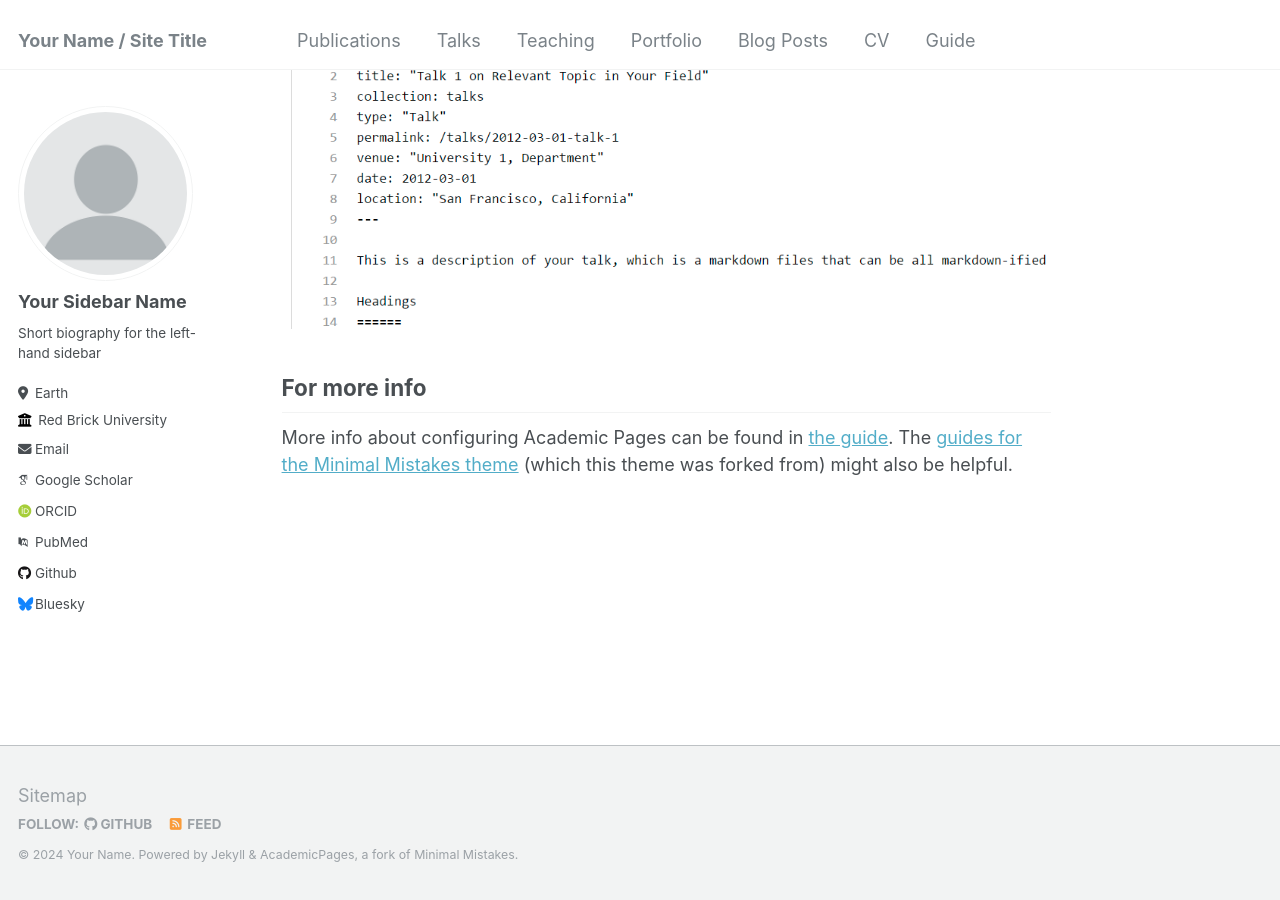
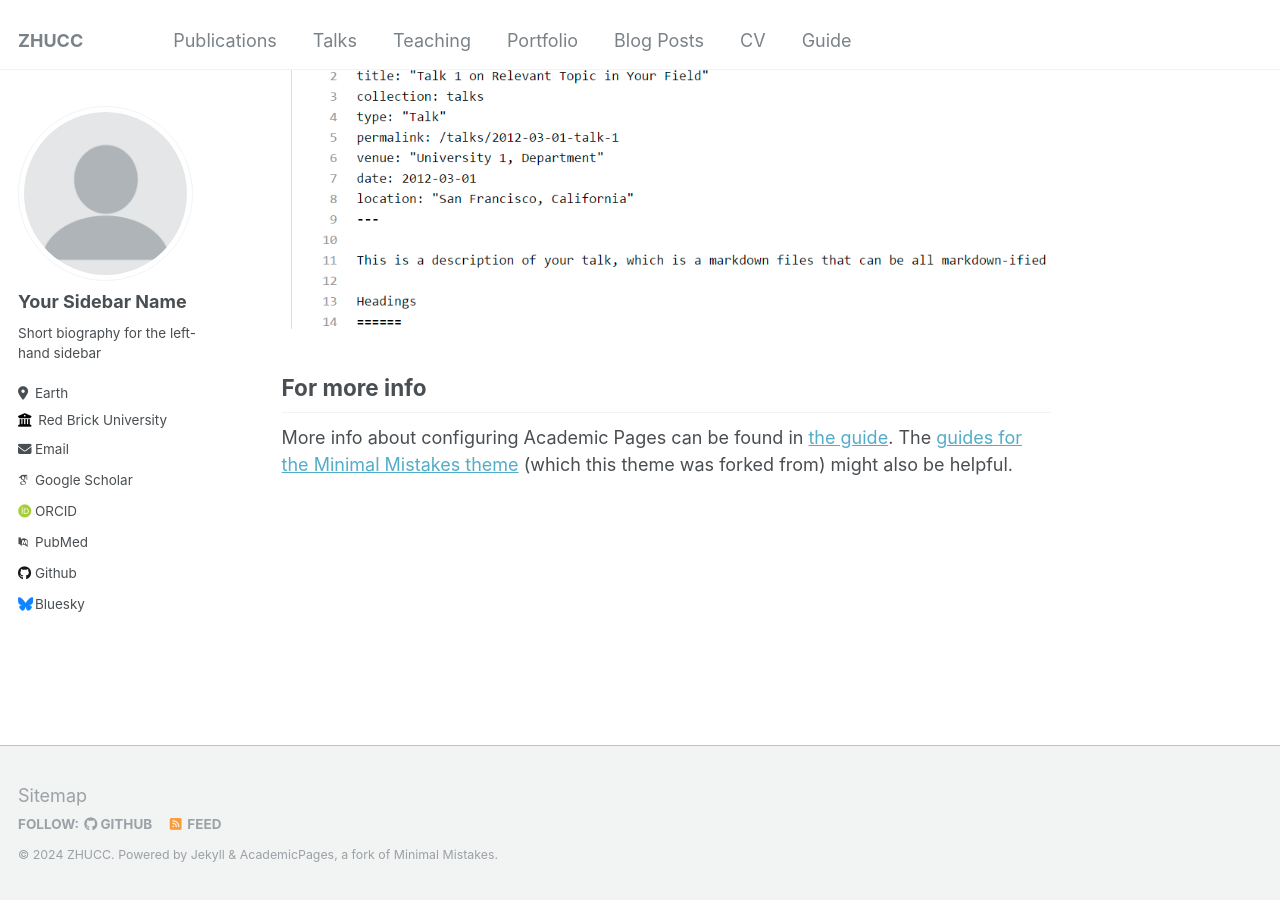
Before and after one commit to Guokr1991/zhucc123.github.io, a Jekyll site: the page built from _pages/about.md, in a window 1280 px wide and 900 px high, scrolled down 2660 px. Built offline with Jekyll 4.4.1, drawn with Linux system fonts in a browser that asks for light colours; some web fonts are replaced.

Commit message:
Update _config.yml

```diff
--- a/_config.yml
+++ b/_config.yml
@@ -8,11 +8,11 @@
 
 # Basic Site Settings
 locale                   : "en-US"
-title                    : "Your Name / Site Title"
+title                    : "ZHUCC"
 title_separator          : "-"
-name                     : &name "Your Name"
+name                     : &name "ZHUCC"
 description              : &description "personal description"
-url                      : https://academicpages.github.io # the base hostname & protocol for your site e.g. "https://mmistakes.github.io"
+url                      : https://guokr1991.github.io/zhucc123.github.io/ # the base hostname & protocol for your site e.g. "https://mmistakes.github.io"
 baseurl                  : "" # the subpath of your site, e.g. "/blog"
 repository               : "academicpages/academicpages.github.io"
 
```
